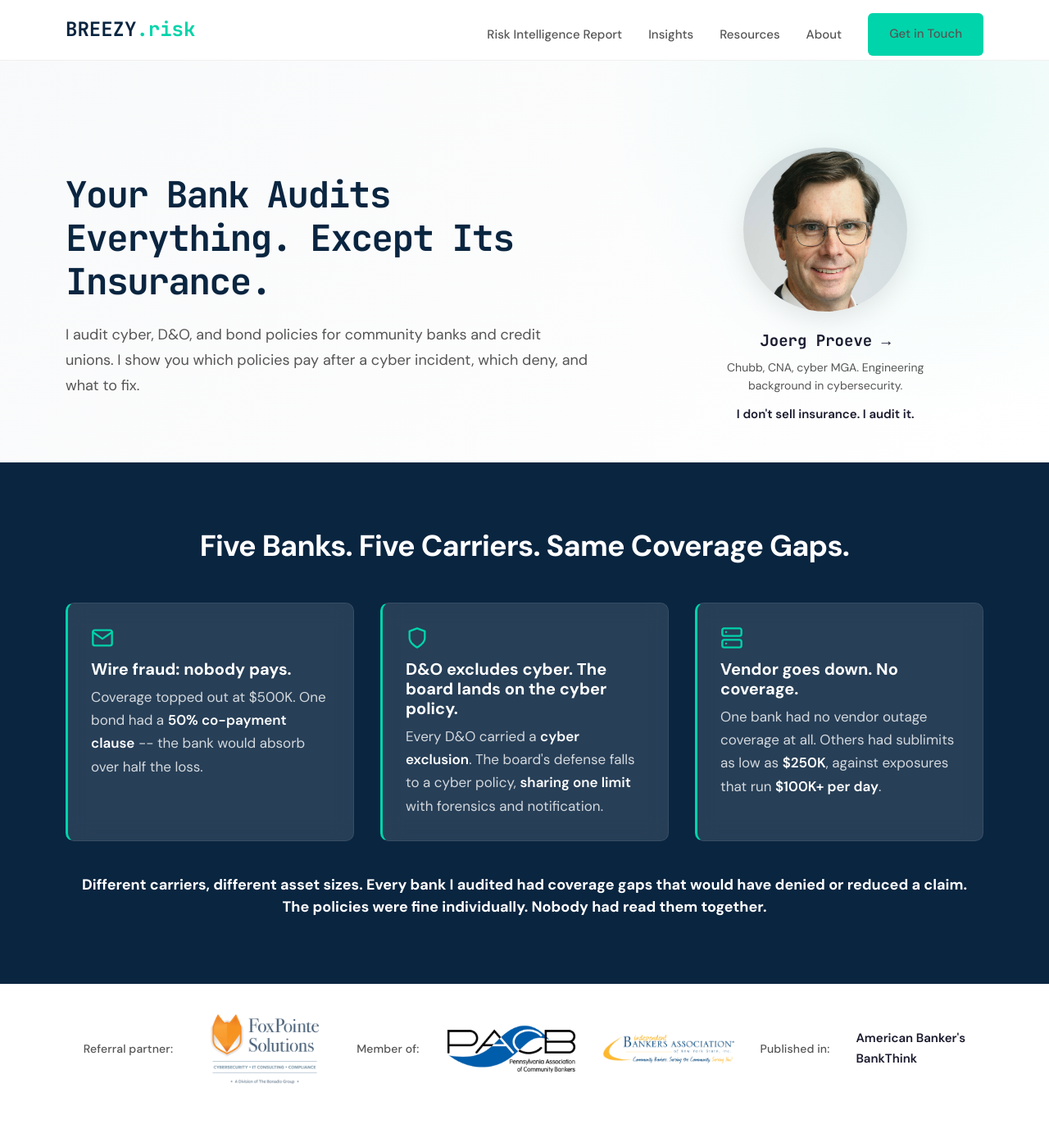
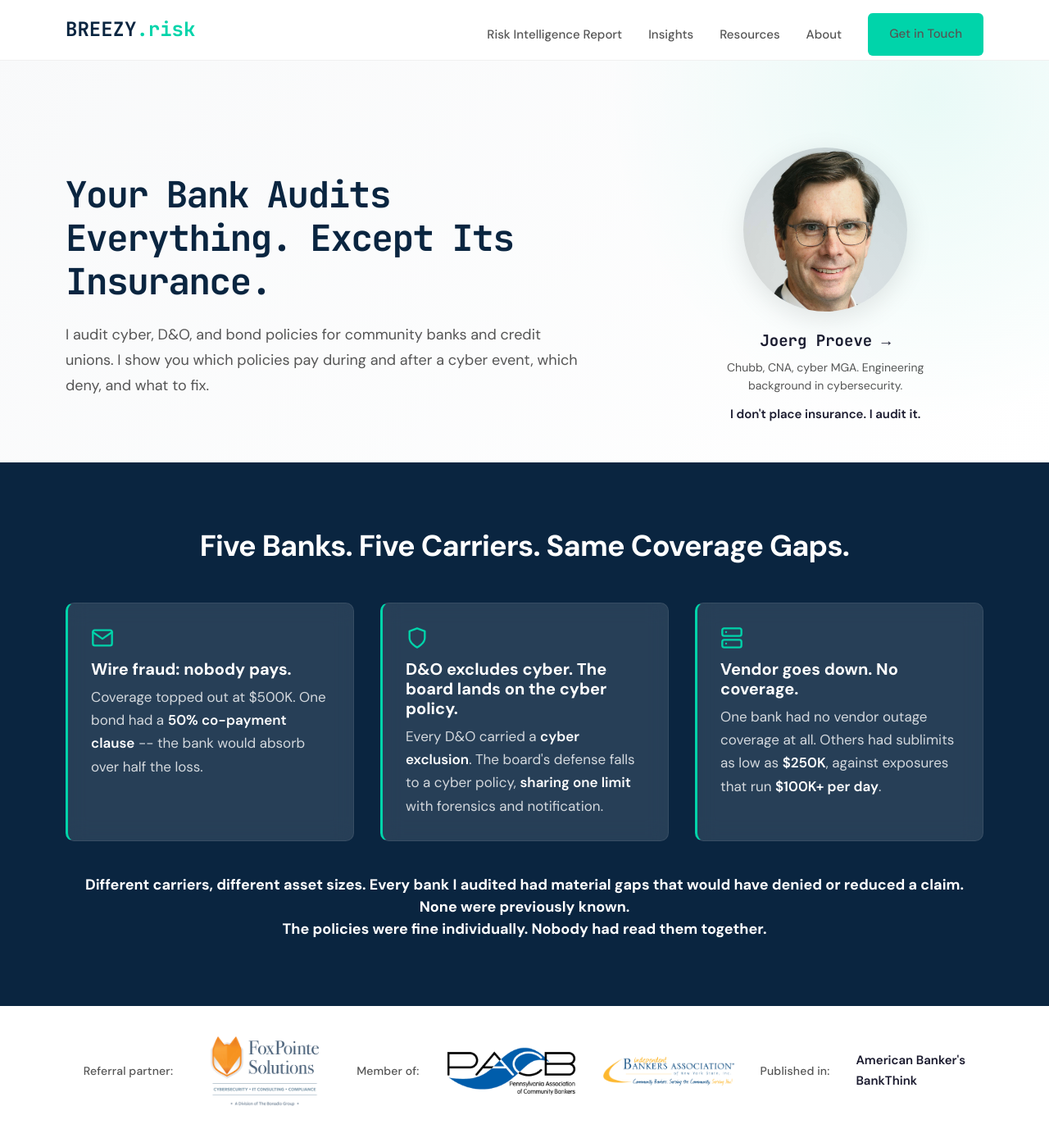
Before and after one commit to joeproe1/breezyrisk.com, a Jekyll site: the page built from index.html, in a window 1280 px wide and 1400 px high. Shown: the top 1388 px of the window at 82% size. Built offline with Jekyll 4.4.1, drawn with Linux system fonts in a browser that asks for light colours.

Commit message:
Align homepage copy: place not sell, cyber event, material gaps

```diff
--- a/index.html
+++ b/index.html
@@ -1,7 +1,7 @@
 ---
 layout: home
 title: "Independent Community Bank Insurance Audits"
-description: "I don't sell insurance. I audit it. Find where your cyber, D&O, and bond coverage fails before an examiner or a claim does."
+description: "I don't place insurance. I audit it. Find where your cyber, D&O, and bond coverage fails before an examiner or a claim does."
 ---
 
 <!-- WebPage Schema -->
@@ -35,7 +35,7 @@
       <div class="hero-text">
         <h1>Your Bank Audits Everything. Except Its Insurance.</h1>
 
-        <p class="hero-tagline">I audit cyber, D&O, and bond policies for community banks and credit unions. I show you which policies pay after a cyber incident, which deny, and what to fix.</p>
+        <p class="hero-tagline">I audit cyber, D&O, and bond policies for community banks and credit unions. I show you which policies pay during and after a cyber event, which deny, and what to fix.</p>
 
       </div>
 
@@ -44,7 +44,7 @@
         <div class="hero-byline">
           <p class="hero-byline-name"><a href="{{ '/about/' | relative_url }}">Joerg Proeve &rarr;</a></p>
           <p class="hero-byline-credentials">Chubb, CNA, cyber MGA. Engineering background in cybersecurity.</p>
-          <p class="hero-byline-slogan">I don't sell insurance. I audit it.</p>
+          <p class="hero-byline-slogan">I don't place insurance. I audit it.</p>
         </div>
       </div>
 
@@ -81,7 +81,7 @@
     </div>
 
     <div class="proof-closing">
-      <p class="proof-summary">Different carriers, different asset sizes. Every bank I audited had coverage gaps that would have denied or reduced a claim.<br>The policies were fine individually. Nobody had read them together.</p>
+      <p class="proof-summary">Different carriers, different asset sizes. Every bank I audited had material gaps that would have denied or reduced a claim. None were previously known.<br>The policies were fine individually. Nobody had read them together.</p>
     </div>
   </div>
 </section>
```
